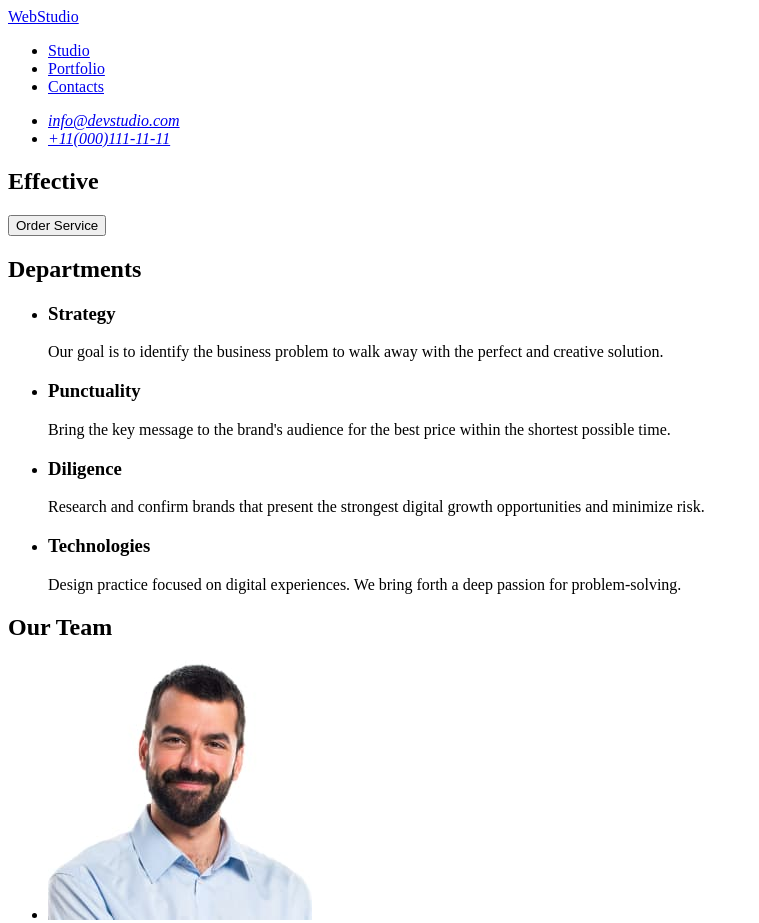
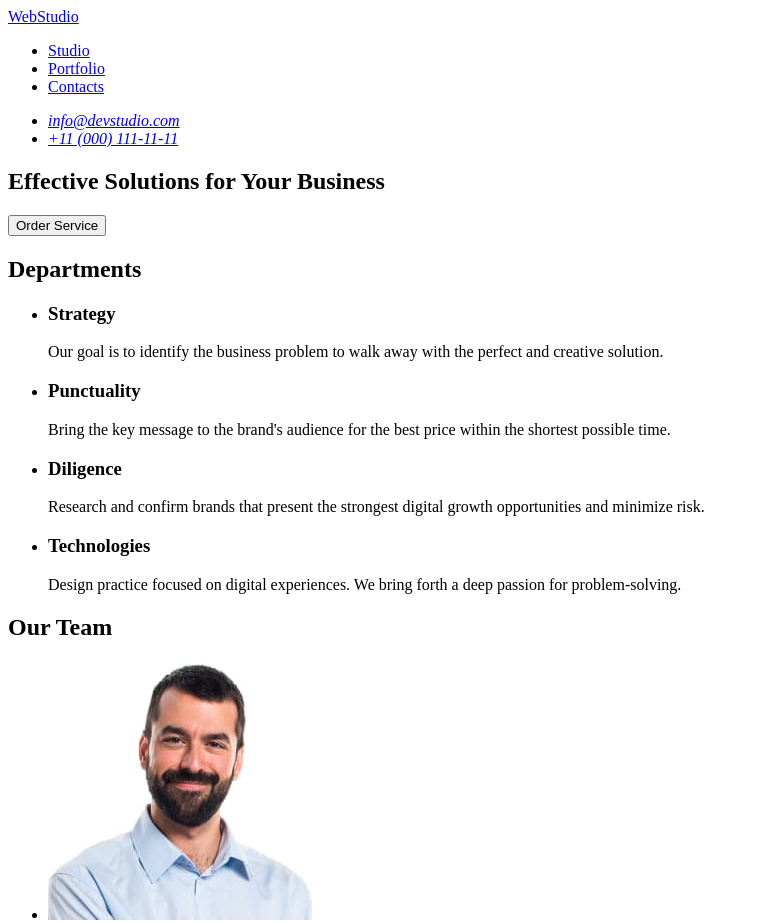
Before and after one commit to mehmet2112/goit-markup-hw-01, a plain HTML site: page index.html in a window 1280 px wide. Shown: the top 923 px of the page, without its empty margins (0-759 px from the left). Drawn offline with Linux system fonts and the light colour scheme.

Commit message:
update index html

```diff
--- a/index.html
+++ b/index.html
@@ -18,14 +18,14 @@
     <address>
         <ul>
             <li><a href="mailto:info@devstudio.com">info@devstudio.com</a></li>
-            <li><a href="tel:+110001111111">+11(000)111-11-11</a></li>
+            <li><a href="tel:+110001111111">+11 (000) 111-11-11</a></li>
         </ul>
     </address>
    </header>
 
    <main>
     <section>
-        <h1>Effective</h1>
+        <h1>Effective Solutions for Your Business</h1>
         <button type="button">Order Service</button>
     </section>
     <section>
```
